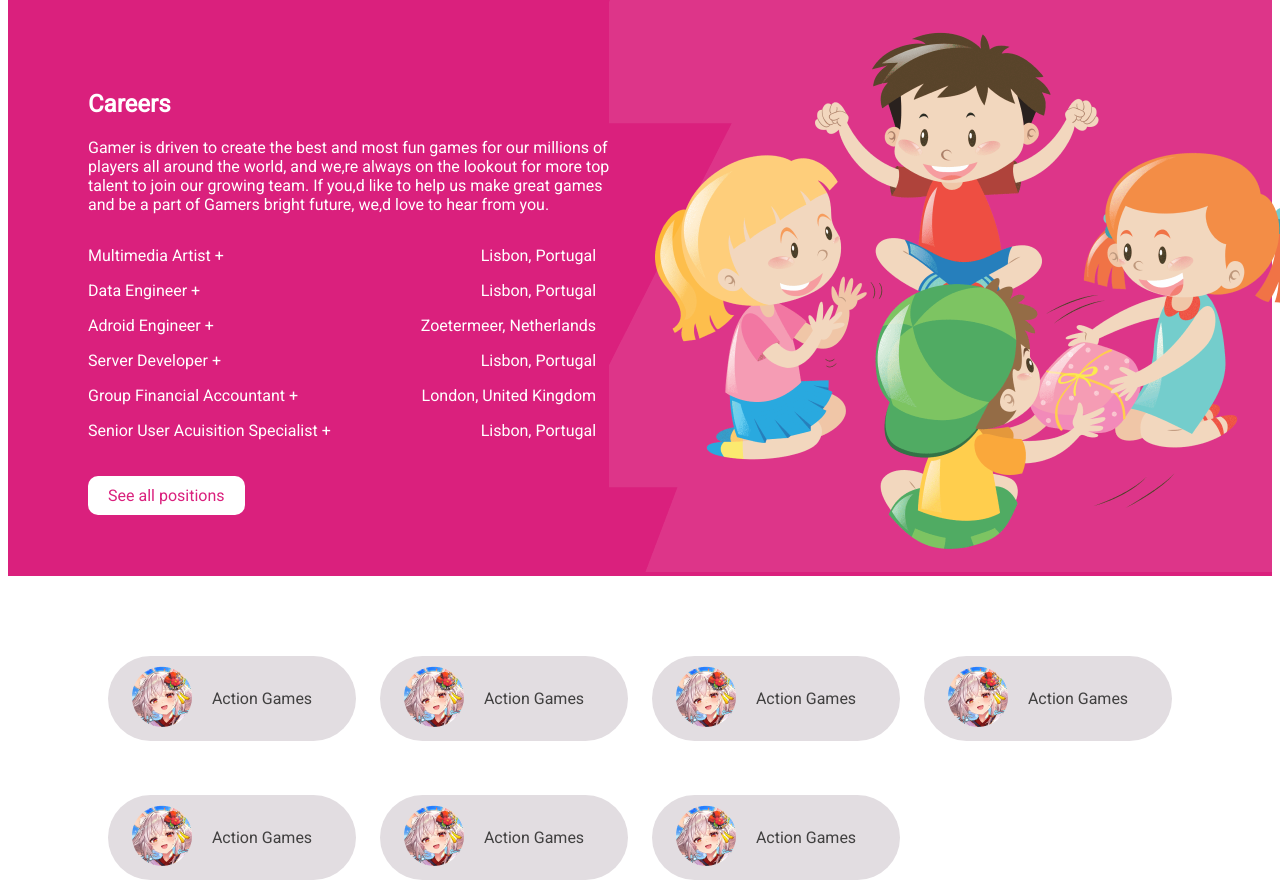
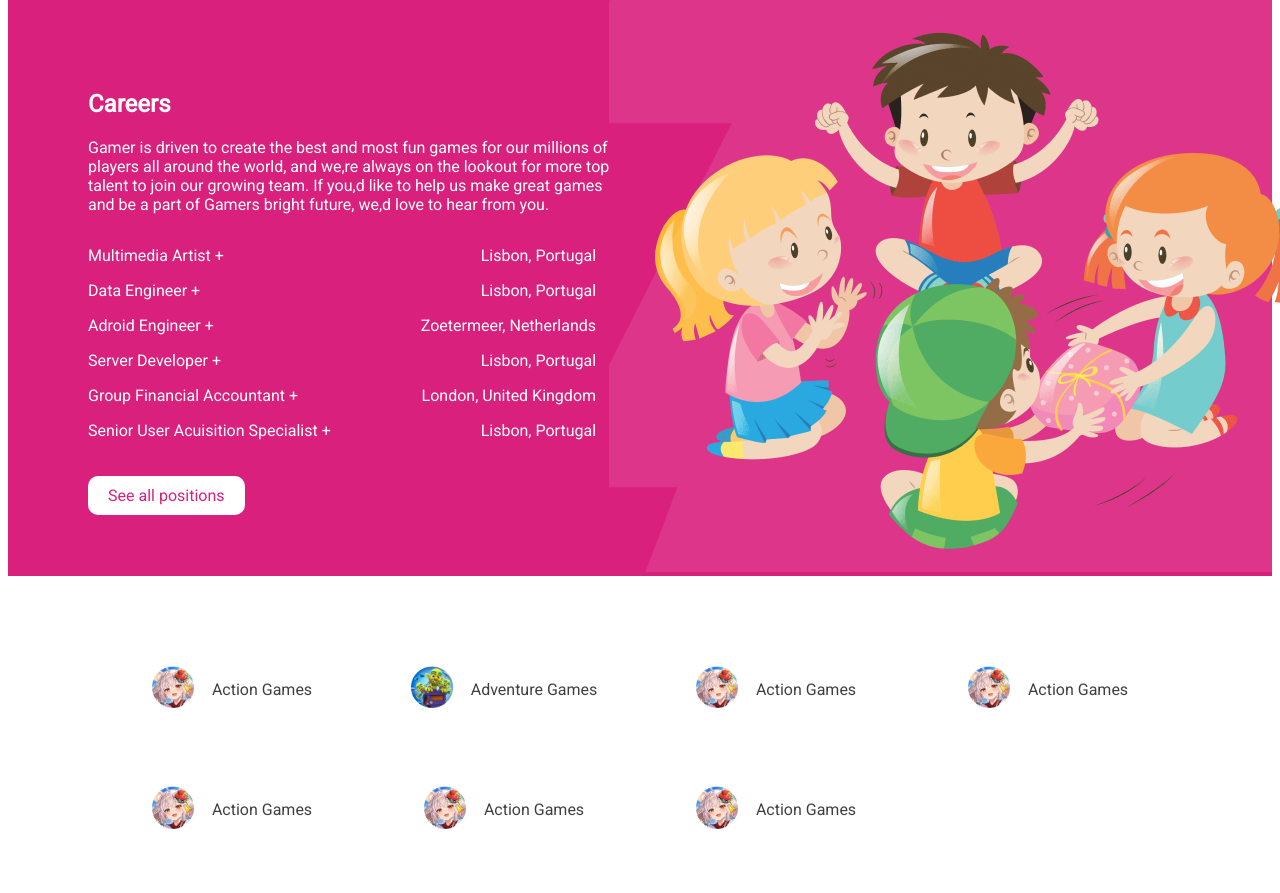
Before and after one commit to aktharuzzaman34/restart-7-responsive-assignment_02, a plain HTML site: page index.html in a window 1280 px wide. Shown: the part 2801-3694 px from the top of the page. Drawn offline with Linux system fonts and the light colour scheme.

Commit message:
popular games added

```diff
--- a/index.html
+++ b/index.html
@@ -179,8 +179,8 @@
                     <a class="game-button" target="_blank" href="">Action Games</a>
                 </div>
                 <div class="btn-game online-games">
-                    <a href=""><img class="online-games-img" src="images/Rectangle 11.png" alt=""></a>
-                    <a class="game-button" target="_blank" href="">Action Games</a>
+                    <a href=""><img class="online-games-img" src="images/Rectangle 12.png" alt=""></a>
+                    <a class="game-button" target="_blank" href="">Adventure Games</a>
                 </div>
                 <div class="btn-game online-games">
                     <a href=""><img class="online-games-img" src="images/Rectangle 11.png" alt=""></a>
--- a/styles/game.css
+++ b/styles/game.css
@@ -297,15 +297,13 @@ nav li a {
     align-items: center;
     padding-left: 50px;
     padding-right: 50px;
-    margin-top: 50px;
-    margin-left: 50px;
-    margin-right: 50px;
+    margin: 50px;
 }
 
 .online-games {
     display: flex;
     justify-content: center;
-    background-color: #e2dde1;
+    background-color: #ffffff;
     border-radius: 50px;
     align-items: center;
     gap: 0;
@@ -313,10 +311,22 @@ nav li a {
     padding-bottom: 10px;
 }
 
+.online-games:hover {
+    border: 1px solid rgb(218, 32, 125);
+}
+
+.online-games-img {
+    width: 70%;
+}
+
 .game-button {
     text-decoration: none;
-    padding: 10px 20px;
+    /* padding: 10px 20px; */
     color: rgb(65, 64, 64);
     font-weight: 400;
     /* border-radius: 10px; */
 }
+
+.game-button:hover {
+    color: rgb(218, 32, 125);
+}
```
